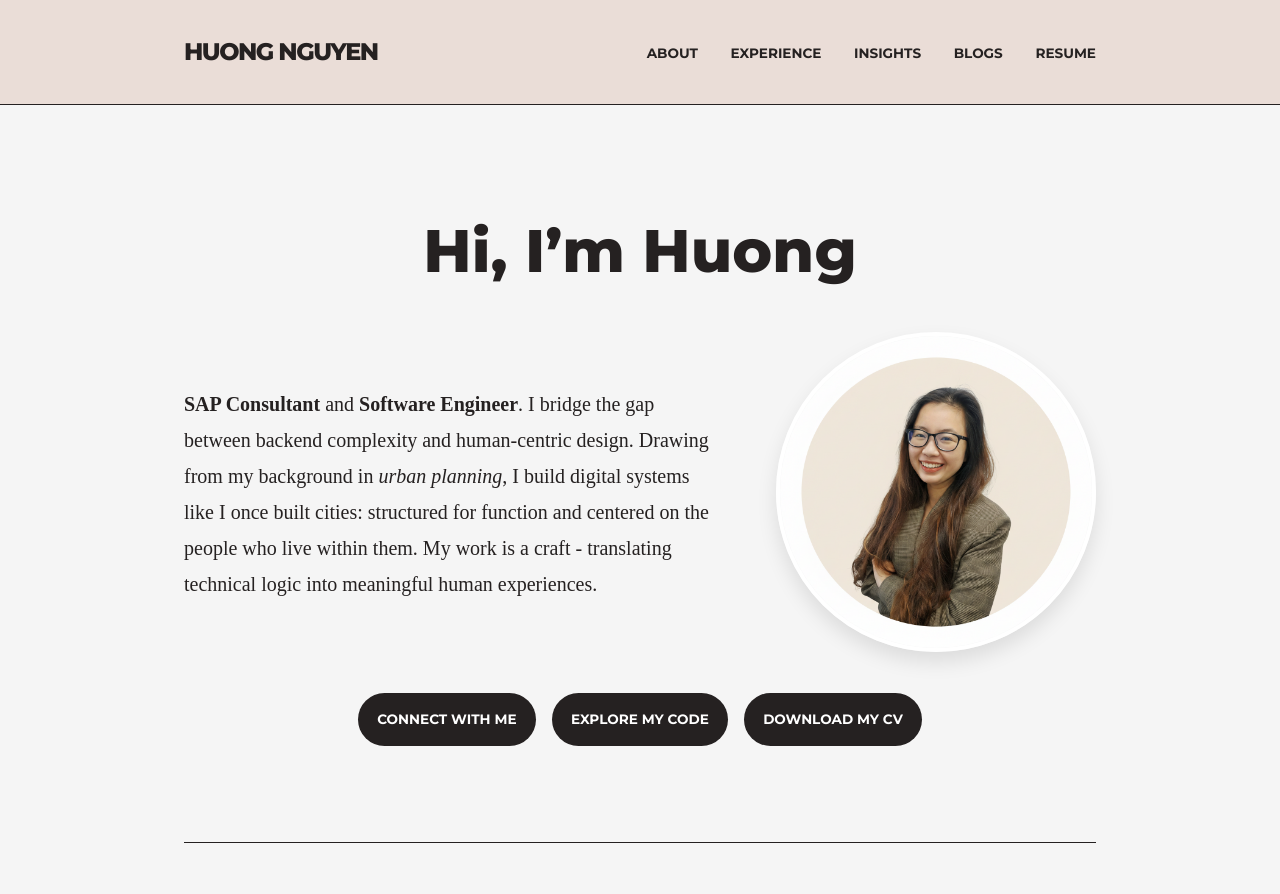
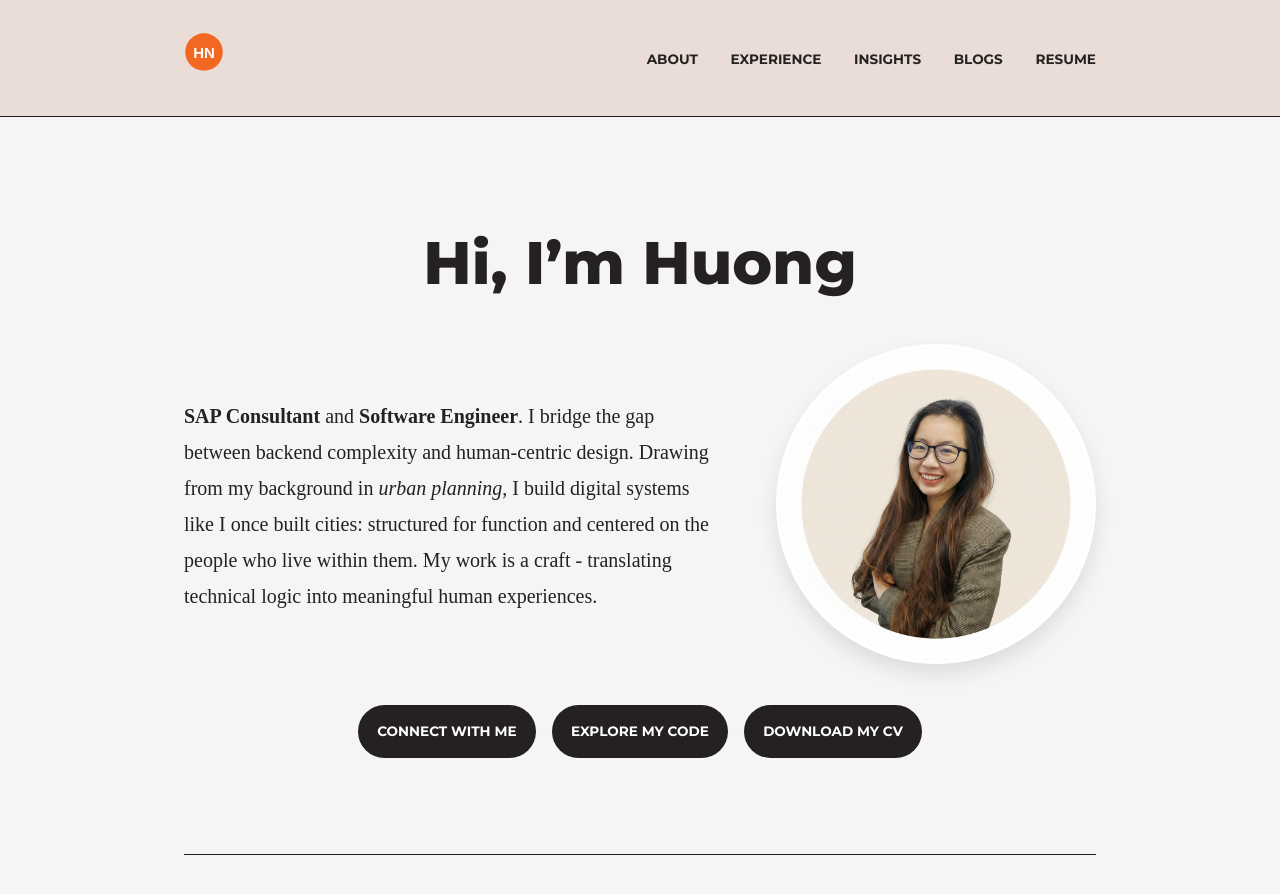
Before and after one commit to huongntn/portfolio-website, a Jekyll site: the page built from index.html, in a window 1280 px wide and 900 px high. Shown: the top 894 px of the window. Built offline with Jekyll 4.4.1, drawn with Linux system fonts in a browser that asks for light colours; some web fonts are replaced.

Commit message:
Update header.html

```diff
--- a/_includes/header.html
+++ b/_includes/header.html
@@ -1,6 +1,8 @@
 <header>
   <div class="container nav-wrapper">
-    <a href="{{ '/' | relative_url }}" class="logo">Huong Nguyen</a>
+    <a href="{{ '/' | relative_url }}" class="logo">
+      <img src="{{ 'assets/photos/favicon.svg' | relative_url }}" alt="favicon" style="height: 40px; width: auto;">
+    </a>
     <nav class="nav-links">
       <a href="{{ '/about/' | relative_url }}">About</a>
       <a href="{{ '/#toolshed' | relative_url }}">Experience</a>
```
